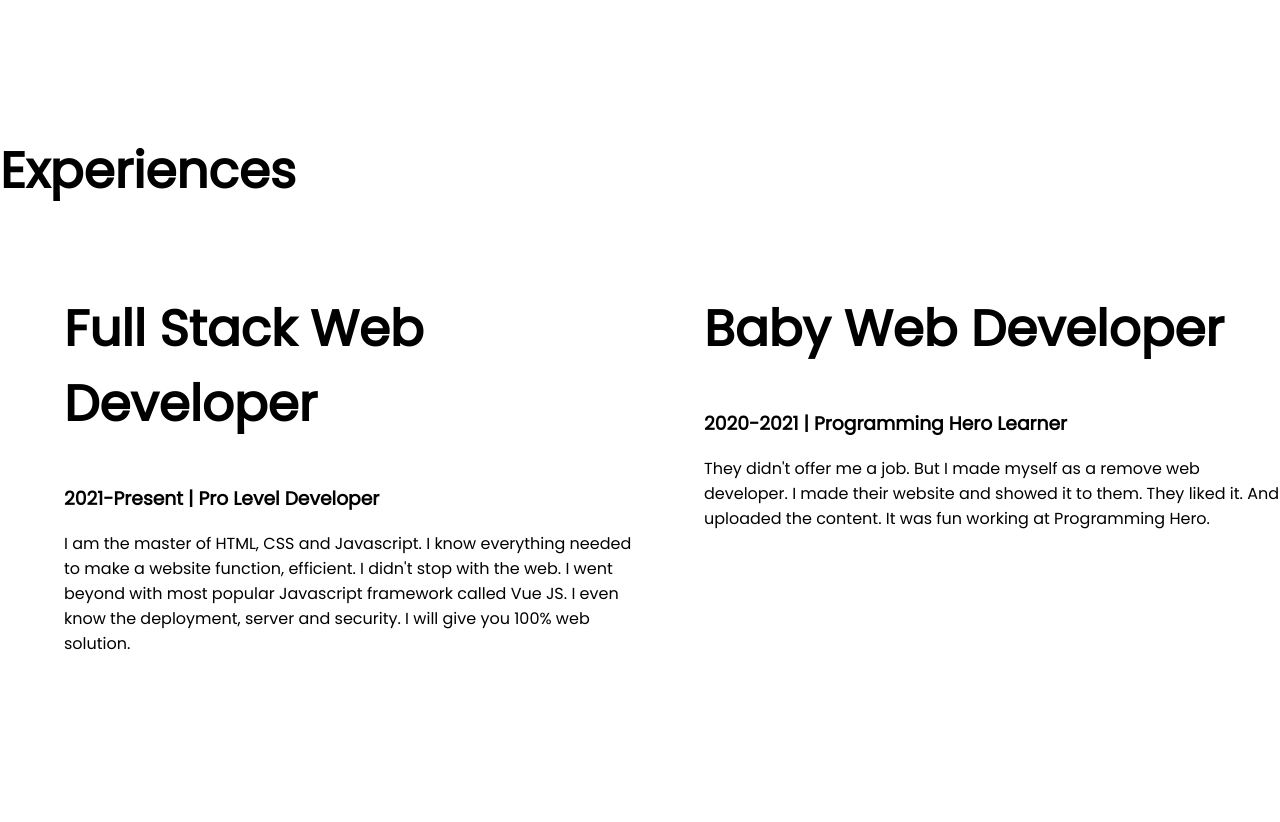
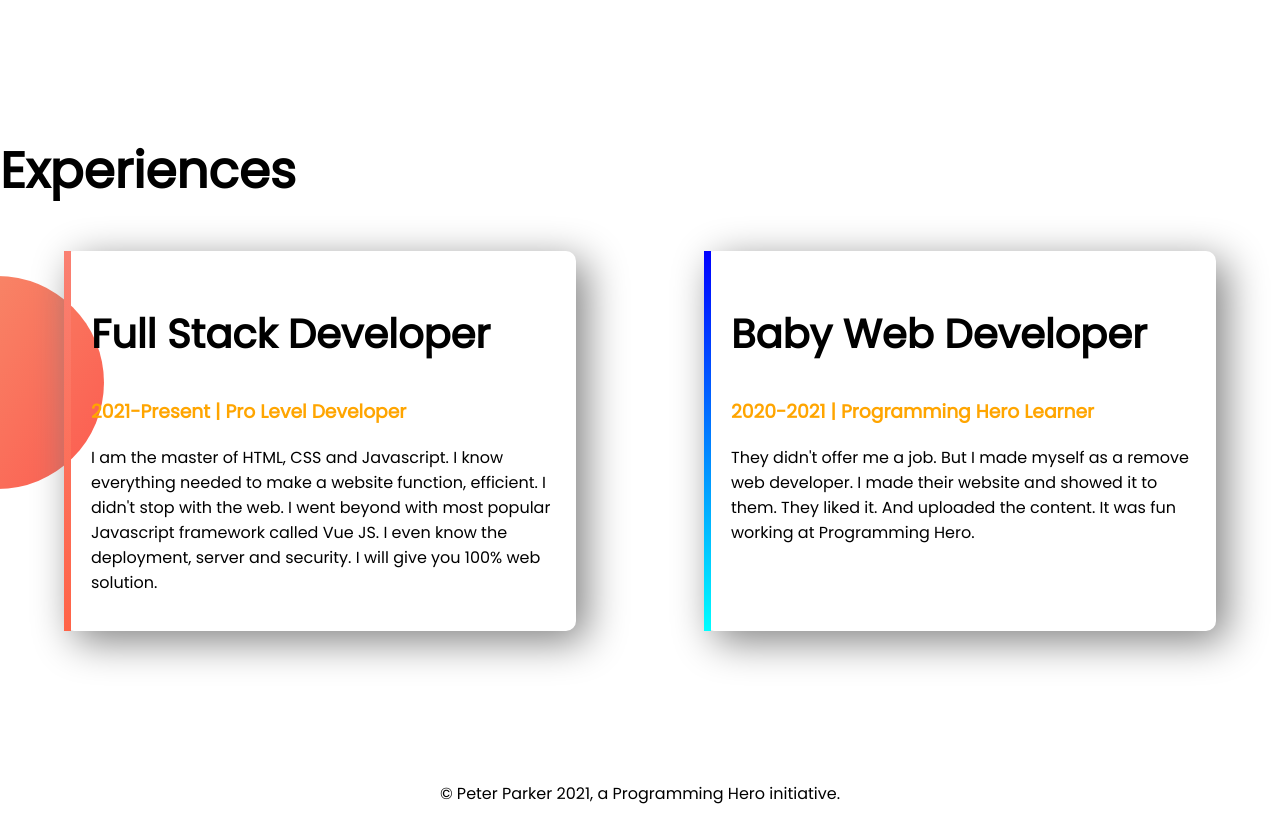
Before and after one commit to rsitinstitute/developer-portfolio, a plain HTML site: page index.html in a window 1280 px wide. Shown: the part 1080-1902 px from the top of the page. Drawn offline with Linux system fonts and the light colour scheme.

Commit message:
footer added

```diff
--- a/index.html
+++ b/index.html
@@ -42,23 +42,25 @@
     <section class="experience-area">
         <h1>Experiences</h1>
         <div class="flexible-container">
-            <div class="half-width">
-                <h1>Full Stack Web Developer</h1>
-                <h3>2021-Present | Pro Level Developer</h3>
+            <div id="full-stack-dev" class="experience-item">
+                <h2>Full Stack Developer</h2>
+                <h3 class="orange-color">2021-Present | Pro Level Developer</h3>
                 <p>I am the master of HTML, CSS and Javascript. I know everything needed to make a website function,
                     efficient. I didn't stop with the web. I went beyond with most popular Javascript framework called
-                    Vue
-                    JS. I even know the deployment, server and security. I will give you 100% web solution.</p>
+                    Vue JS. I even know the deployment, server and security. I will give you 100% web solution.</p>
             </div>
-            <div class="half-width">
-                <h1>Baby Web Developer</h1>
-                <h3>2020-2021 | Programming Hero Learner</h3>
+            <div id="web-dev-experience" class="experience-item">
+                <h2>Baby Web Developer</h2>
+                <h3 class="orange-color">2020-2021 | Programming Hero Learner</h3>
                 <p>They didn't offer me a job. But I made myself as a remove web developer. I made their website and
                     showed
                     it to them. They liked it. And uploaded the content. It was fun working at Programming Hero.</p>
             </div>
         </div>
     </section>
+    <footer>
+        <p>© Peter Parker 2021, a Programming Hero initiative.</p>
+    </footer>
 </body>
 
 </html>
--- a/style.css
+++ b/style.css
@@ -5,6 +5,10 @@ body{
 
 h1{
     font-size: 50px;
+}
+
+h2{
+    font-size: 40px;
 }
 
 .orange-color{
@@ -44,3 +48,34 @@ width: 80%;
     background-repeat: no-repeat;
     background-position: right;
 }
+
+.experience-area{
+    background-image: url(images/exp-bg.png);
+    background-repeat: no-repeat;
+    background-position: left;
+}
+
+.experience-item{
+    width: 40%;
+    margin-left: 5%;
+    margin-right: 5%;
+    padding: 20px;
+    box-shadow: 10px 10px 40px gray;
+    border-radius: 10px;
+}
+
+#web-dev-experience{
+    border-left: 7px solid;
+    border-image: linear-gradient(blue, cyan);
+    border-image-slice: 1;
+}
+
+#full-stack-dev{
+    border-left: 7px solid;
+    border-image: linear-gradient(salmon, tomato);
+    border-image-slice: 1;
+}
+
+footer p{
+    text-align: center;
+}
```
